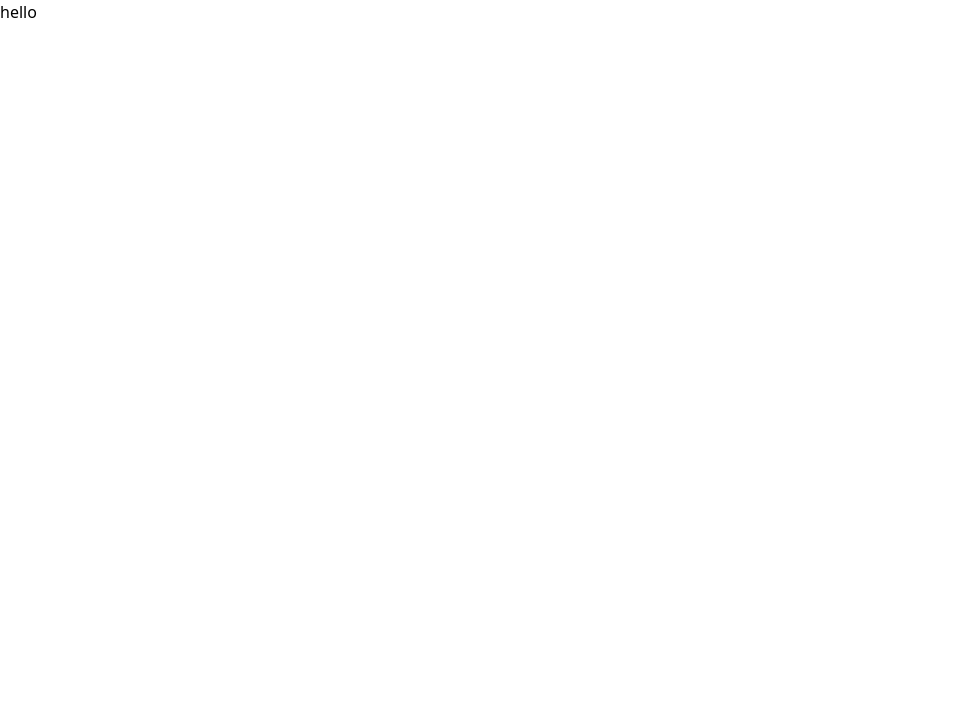
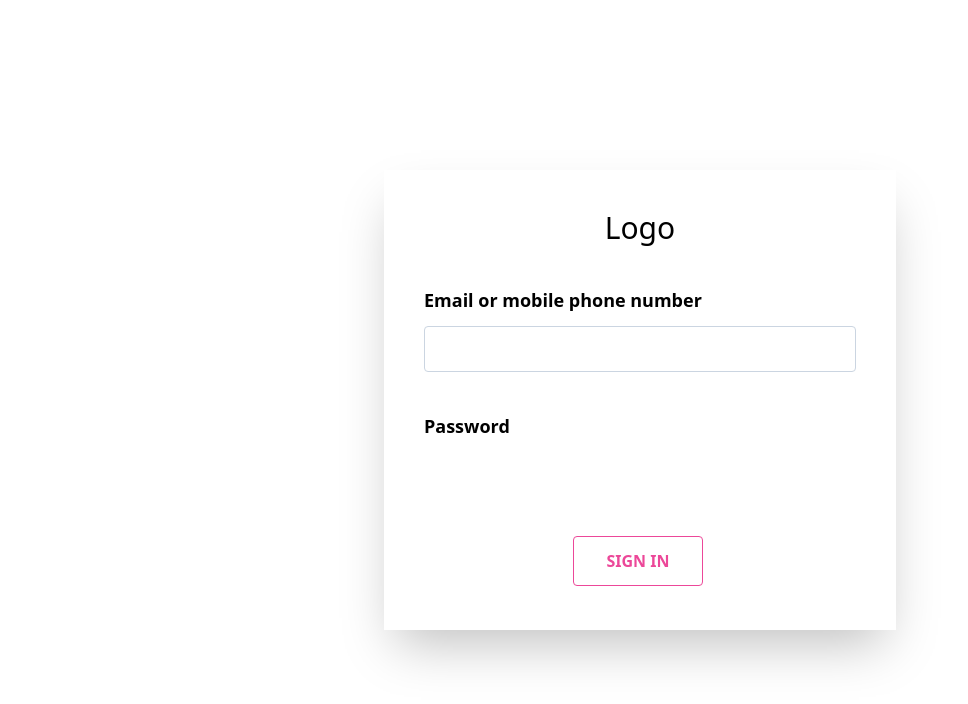
Before and after one commit to ashesdangol/crystal-link, a React (Create React App) app in the folder front-end/: page / in a window 1280 px wide. Shown: the top 704 px of the page, without its empty margins (0-968 px from the left). Built offline with nearby package versions, Linux system fonts and the light colour scheme.

Commit message:
add css module and login page

```diff
--- a/front-end/src/App.js
+++ b/front-end/src/App.js
@@ -1,9 +1,11 @@
 // import logo from './logo.svg';
 // import './App.scss';
-
+import Login from "./components/Login";
 function App() {
   return (
-    <p>hello</p>
+    <>
+      <Login />
+    </>
   );
 }
 
--- /dev/null
+++ b/front-end/src/assets/styles/Login.module.scss
@@ -0,0 +1,46 @@
+
+.section__form{
+    @apply grid h-screen place-items-center;
+    :global{
+        label{
+            @apply text-lg font-semibold;
+        }
+
+        input[type="text"],
+        input[type="password"] {
+          @apply px-3 py-3 placeholder-slate-300 text-slate-600 relative rounded text-sm border border-slate-300 outline-none focus:outline-none focus:ring w-full pr-10;
+        }
+
+        button[type="submit"] {
+          @apply mt-5 text-pink-500 border border-pink-500 hover:bg-pink-500 hover:text-white active:bg-pink-600 font-bold uppercase px-8 py-3 rounded outline-none focus:outline-none mr-1 mb-1 ease-linear transition-all duration-150;
+        }
+
+        .button-container {
+          display: flex;
+          justify-content: center;
+        }
+
+        .login-form {
+          @apply w-screen max-w-lg h-min shadow-2xl p-10;
+
+        }
+
+        .list-container {
+          display: flex;
+        }
+
+        .error {
+            @apply text-xs text-orange-600;
+        }
+
+        .title {
+            @apply text-3xl mb-10 text-center ;
+        }
+
+        .input-container {
+            @apply flex flex-col gap-3 mb-10;
+
+        }
+
+    }
+}
--- a/front-end/src/assets/styles/styles.scss
+++ b/front-end/src/assets/styles/styles.scss
@@ -1,3 +1,9 @@
 @tailwind base;
 @tailwind components;
 @tailwind utilities;
+
+@layer base {
+    * {
+      font-family: Proxima Nova, system-ui, sans-serif;
+    }
+}
--- /dev/null
+++ b/front-end/src/components/Login.jsx
@@ -0,0 +1,85 @@
+import React, {useState} from "react";
+import cssModule from '../assets/styles/Login.module.scss';
+import InputLabel from "./common/InputLabel";
+
+function Login(){
+    // React States
+    const [errorMessages, setErrorMessages] = useState({});
+    const [isSubmitted, setIsSubmitted] = useState(false);
+
+    // User Login info
+    const database = [
+        {
+        username: "user1",
+        password: "pass1"
+        },
+        {
+        username: "user2",
+        password: "pass2"
+        }
+    ];
+    const errors = {
+        uname: "invalid username",
+        pass: "invalid password"
+      };
+
+    const handleSubmit = (e)=>{
+        e.preventDefault();
+        var { uname, pass } = document.forms[0];
+        console.log(document.forms)
+
+        // Find user login info
+        const userData = database.find((user) => user.username === uname.value);
+
+        // Compare user info
+        if (userData) {
+            if (userData.password !== pass.value) {
+                // Invalid password
+                setErrorMessages({ name: "pass", message: errors.pass });
+            }
+            else {
+                setIsSubmitted(true);
+            }
+        }
+        else {
+            // Username not found
+            setErrorMessages({ name: "uname", message: errors.uname });
+        }
+    };
+
+    // Generate JSX code for error message
+    const renderErrorMessage = (name) =>
+    name === errorMessages.name && (
+        <div className="error">{errorMessages.message}</div>
+    );
+
+
+    // JSX code for login form
+    const renderForm = (
+        <div className="form">
+            <form action="" onSubmit={handleSubmit}>
+                <div className="input-container">
+                    <InputLabel label="Email or mobile phone number" type="text" name="uname" required/>
+                    {renderErrorMessage("uname")}
+                </div>
+                <div className="input-container">
+                    <InputLabel label="Password" type="password" name="pass" required/>
+                    {renderErrorMessage("pass")}
+                </div>
+                <div className="button-container">
+                    <button type="submit"> Sign In</button>
+                </div>
+            </form>
+        </div>
+    )
+    return(
+        <section className={cssModule.section__form}>
+            <div className="login-form">
+                <div className="title">Logo</div>
+                {isSubmitted ? <div>User is Successfully logged in</div> : renderForm}
+            </div>
+        </section>
+    );
+}
+
+export default Login;
--- /dev/null
+++ b/front-end/src/components/common/InputLabel.jsx
@@ -0,0 +1,12 @@
+import React from 'react';
+
+function InputLabel(props){
+    return(
+       <>
+        <label>{props.label} </label>
+        <input type={props.type} name={props.name} />
+       </>
+    )
+}
+
+export default InputLabel;
--- a/front-end/tailwind.config.js
+++ b/front-end/tailwind.config.js
@@ -1,6 +1,6 @@
 /** @type {import('tailwindcss').Config} */
 module.exports = {
-  content: ["./src/**/*.{js.jsx,ts,tsx}"],
+  content: ["./src/**/*.{js,jsx,ts,tsx}"],
   theme: {
     extend: {},
   },
```
